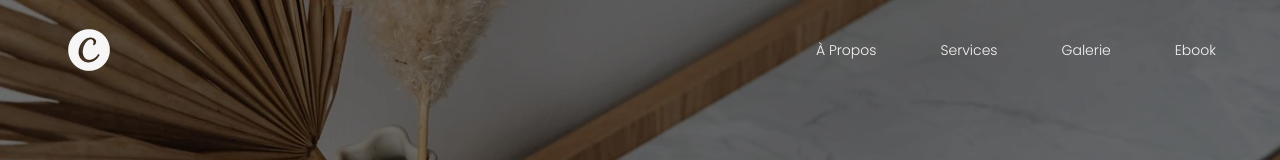
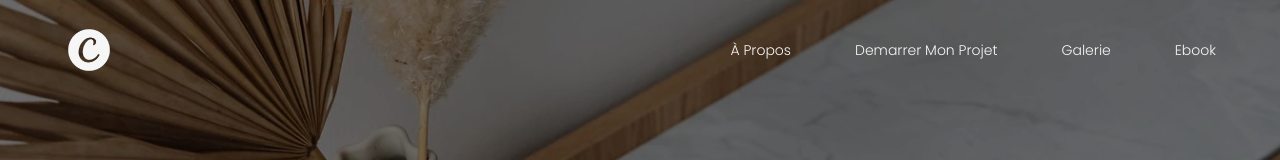
Before and after one commit to Scharlyopitz/CHEYSSOI-PARIS, a React (Vite) app: page / in a window 1280 px wide. Shown: the top 160 px of the page. Built offline with nearby package versions, Linux system fonts and the light colour scheme.

Commit message:
Changement de nom de liens

```diff
--- a/src/components/Navbar.jsx
+++ b/src/components/Navbar.jsx
@@ -21,7 +21,7 @@ function Logo() {
 function Menu() {
   const links = [
     { name: "à propos", to: "/apropos" },
-    { name: "services", to: "/services" },
+    { name: "demarrer mon projet", to: "/demarrermonprojet" },
     { name: "galerie", to: "/galerie" },
     { name: "ebook", to: "/ebook" },
   ];
```
